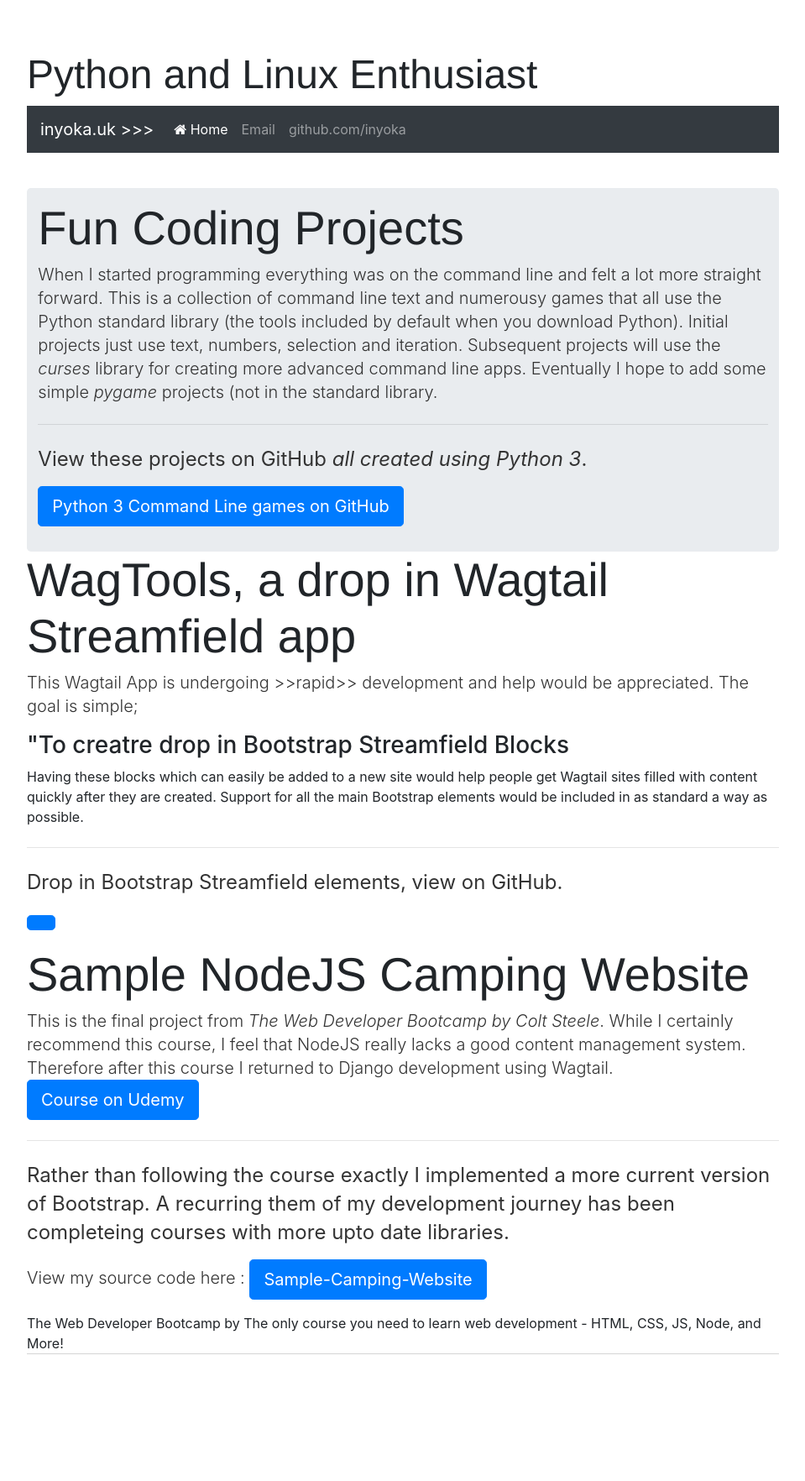
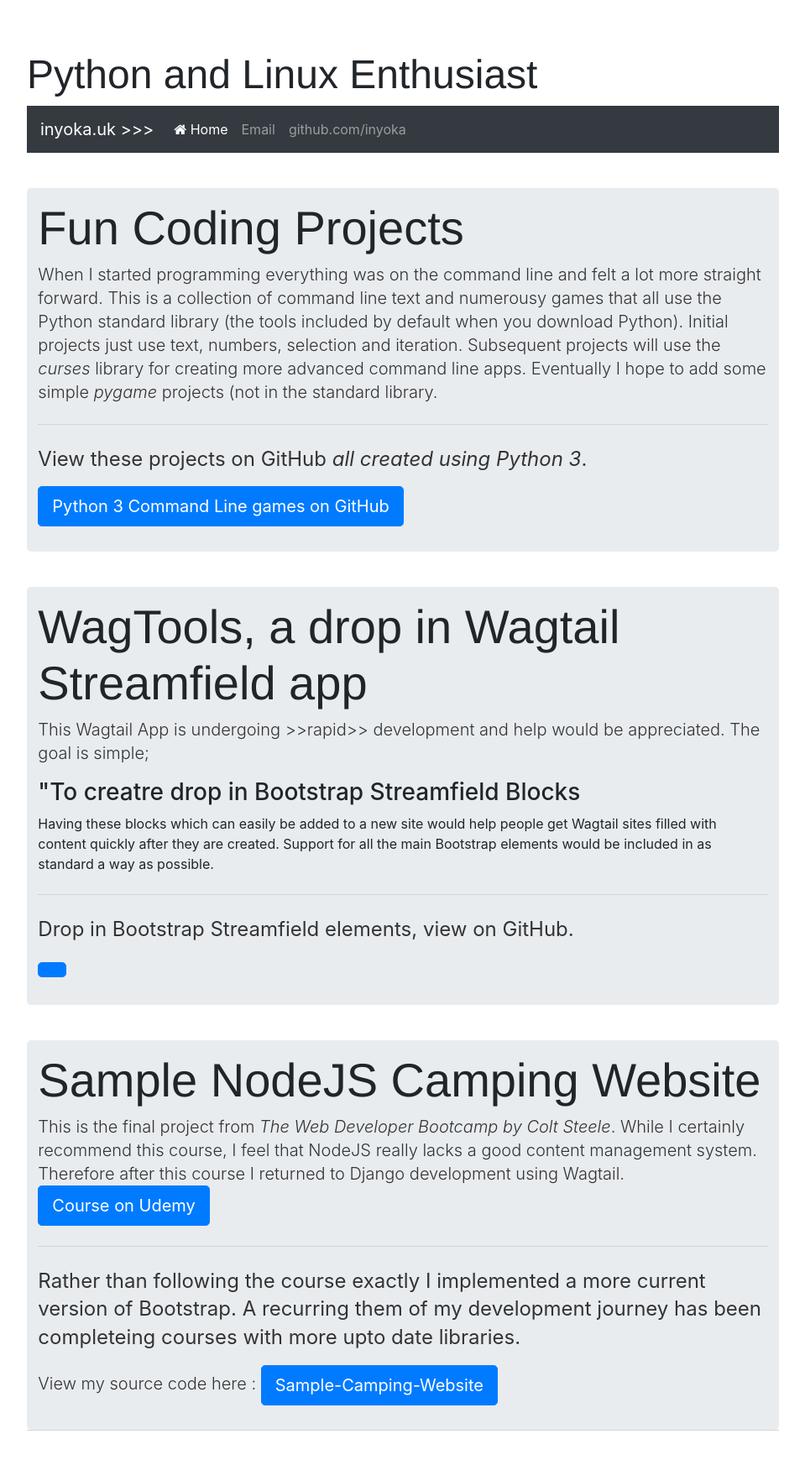
Before and after one commit to inyoka/inyoka.github.io, a Jekyll site: the page built from index.html, in a window 1280 px wide. Shown: the whole page at 84% size, without its empty margins (160-1119 px from the left). Built offline with Jekyll 4.4.1, drawn with Linux system fonts in a browser that asks for light colours; nearby versions of some CDN libraries; before the commit the page ends 1673 px from its top, so only the background shows below that.

Commit message:
Fix jumbotrons

```diff
--- a/index.html
+++ b/index.html
@@ -16,7 +16,7 @@ title: Simon, Geek for hire
             </p>
         </section>
 
-        <section>
+        <section class="jumbotron">
           <h1 class="display-4">WagTools, a drop in Wagtail Streamfield app</h1>
           <p class="lead">This Wagtail App is undergoing >>rapid>> development and help would be appreciated.  The goal is simple;
             <h3>"To creatre drop in Bootstrap Streamfield Blocks</h3>
@@ -31,7 +31,7 @@ title: Simon, Geek for hire
           </p>
         </section>
 
-        <section>
+        <section class="jumbotron">
           <h1 class="display-4">Sample NodeJS Camping Website</h1>
           <p class="lead">
             This is the final project from <em>The Web Developer Bootcamp by Colt Steele</em>.  While I certainly recommend this course, I feel
@@ -47,7 +47,3 @@ title: Simon, Geek for hire
             <a class="btn btn-primary btn-lg" href="https://github.com/inyoka/Sample-Camping-Website" role="button">Sample-Camping-Website</a>
           </p>
         </section>
-
-
-The Web Developer Bootcamp by
-The only course you need to learn web development - HTML, CSS, JS, Node, and More!
```
